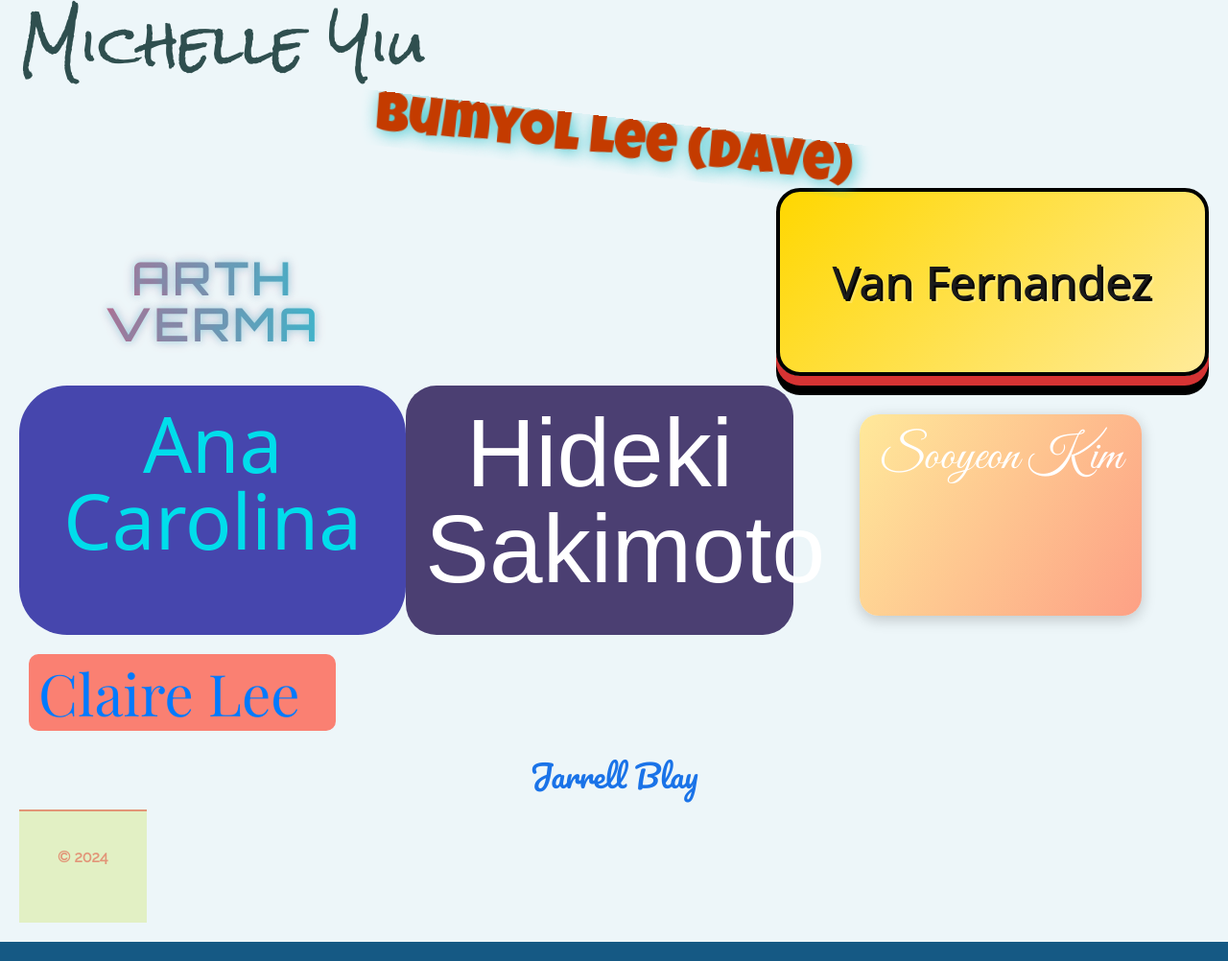
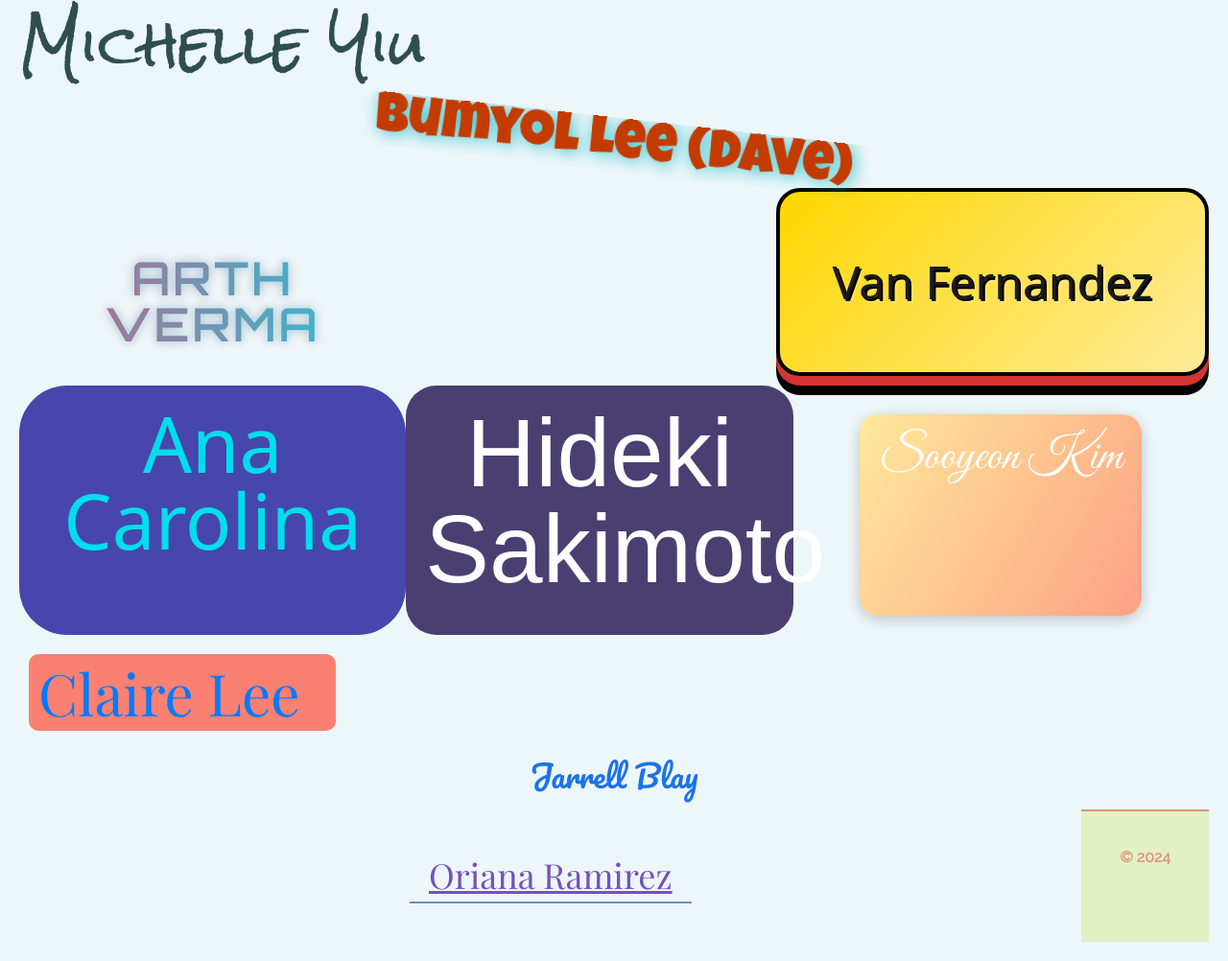
Before and after one commit to Sachin712/INM420-Summer2025, a website: page public/index.html in a window 1280 px wide. Shown: the part 1174-2176 px from the top of the page at 96% size. Drawn offline with nearby package versions, Linux system fonts and the light colour scheme; a web font is replaced by a local one.

Commit message:
Oriana's Git assignment update

```diff
--- a/public/assets/css/style.css
+++ b/public/assets/css/style.css
@@ -492,3 +492,28 @@ font-size: 48px;
   opacity: 0;
   animation: fadeIn 2s ease-in forwards;
 }
+
+/* Oriana Ramirez */
+.oriana {
+  font-family: 'Playfair Display', serif;
+  font-size: 36px;
+  color: #7453b6;
+  text-align: center;
+  margin: 40px auto;
+  width: fit-content;
+  padding: 10px 20px;
+  border-bottom: 2px solid #5e91cf;
+  opacity: 0;
+  animation: fadeZoom 1.3s ease-out forwards;
+}
+
+@keyframes fadeZoom {
+  0% {
+    opacity: 0;
+    transform: scale(0.95);
+  }
+  100% {
+    opacity: 1;
+    transform: scale(1);
+  }
+}
--- a/public/index.html
+++ b/public/index.html
@@ -87,6 +87,7 @@
 
         <p class="Jarrell" href="https://github.com/Jarrell-Blay">Jarrell Blay</p>
 
+        <a class="oriana" href="https://github.com/ormfll" target="_blank">Oriana Ramirez</a>
 
 
     <footer>
```
